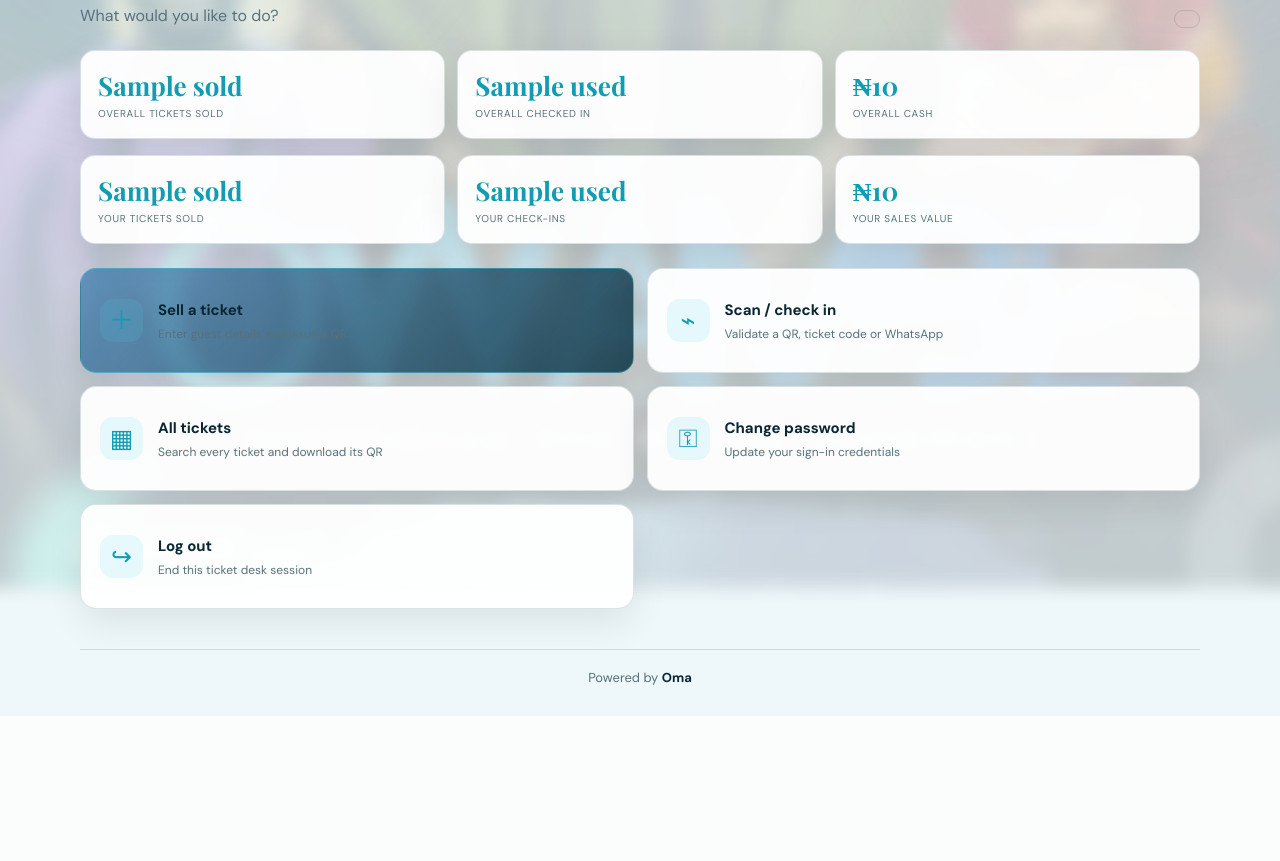
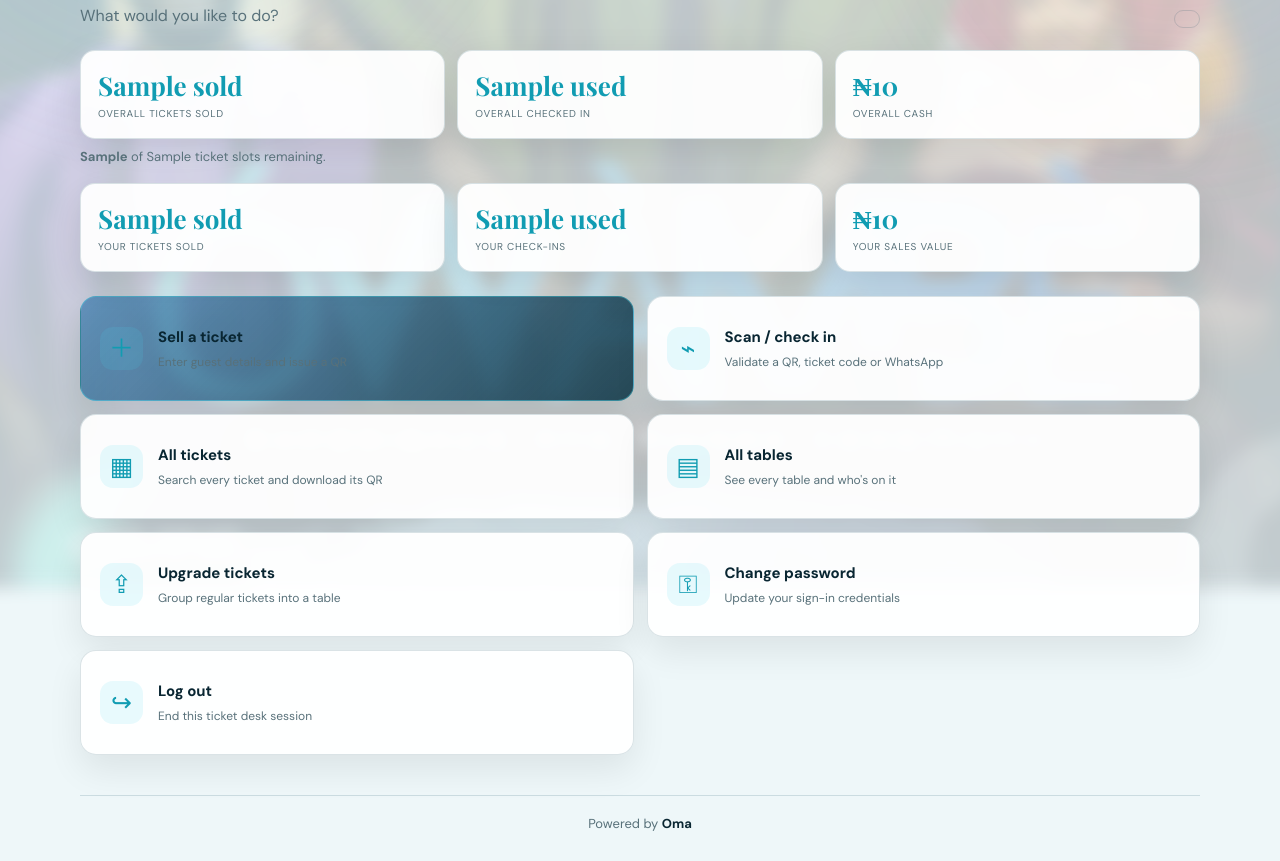
Before and after one commit to guylikesweet/Owambe, a Flask app: template templates/home.html in a window 1280 px wide. Shown: the part 233-1094 px from the top of the page. Before the commit the page ends 949 px from the top, so only its background shows below. Run offline with Flask 3, Linux system fonts and the light colour scheme; the template is opened without the code that fills it: most values are stand-ins (such as "Sample title", 1, 10 or a date in 2020); parts of the project's set-up code (start-up, migrations or seed data) failed here and were passed over; some libraries are stand-ins or nearby versions.

Commit message:
Add ticket availability and action links to home page

```diff
--- a/templates/home.html
+++ b/templates/home.html
@@ -16,6 +16,16 @@
   <div class="stat-card"><span class="stat-value">₦{{ "{:,}".format(overall.cash) }}</span><span class="stat-label">Overall cash</span></div>
 </section>
 
+{% if max_tickets is not none %}
+<p class="muted small" style="margin-top:-8px;">
+  {% if remaining_tickets is not none and remaining_tickets <= 0 %}
+    <strong>Sold out</strong> — the {{ max_tickets }}-ticket cap has been reached.
+  {% else %}
+    <strong>{{ remaining_tickets }}</strong> of {{ max_tickets }} ticket slots remaining.
+  {% endif %}
+</p>
+{% endif %}
+
 <section class="stats-grid stats-grid-3 personal-stats">
   <div class="stat-card compact"><span class="stat-value">{{ mine.sold }}</span><span class="stat-label">Your tickets sold</span></div>
   <div class="stat-card compact"><span class="stat-value">{{ mine.used }}</span><span class="stat-label">Your check-ins</span></div>
@@ -26,7 +36,10 @@
   <a class="action-card primary-action" href="{{ url_for('sell') }}"><span class="action-icon">＋</span><span><strong>Sell a ticket</strong><small>Enter guest details and issue a QR</small></span></a>
   <a class="action-card" href="{{ url_for('scan') }}"><span class="action-icon">⌁</span><span><strong>Scan / check in</strong><small>Validate a QR, ticket code or WhatsApp</small></span></a>
   <a class="action-card" href="{{ url_for('all_tickets') }}"><span class="action-icon">▦</span><span><strong>All tickets</strong><small>Search every ticket and download its QR</small></span></a>
+  <a class="action-card" href="{{ url_for('tables') }}"><span class="action-icon">▤</span><span><strong>All tables</strong><small>See every table and who's on it</small></span></a>
+  <a class="action-card" href="{{ url_for('upgrade_ticket') }}"><span class="action-icon">⇪</span><span><strong>Upgrade tickets</strong><small>Group regular tickets into a table</small></span></a>
   {% if user.role == 'admin' %}
+  <a class="action-card" href="{{ url_for('create_table') }}"><span class="action-icon">⊞</span><span><strong>Walk-in table</strong><small>Record a table for guests already here</small></span></a>
   <a class="action-card" href="{{ url_for('report') }}"><span class="action-icon">◫</span><span><strong>Admin controls</strong><small>Sellers, pricing, totals and reset tools</small></span></a>
   {% endif %}
   <a class="action-card" href="{{ url_for('change_password') }}"><span class="action-icon">⚿</span><span><strong>Change password</strong><small>Update your sign-in credentials</small></span></a>
```
